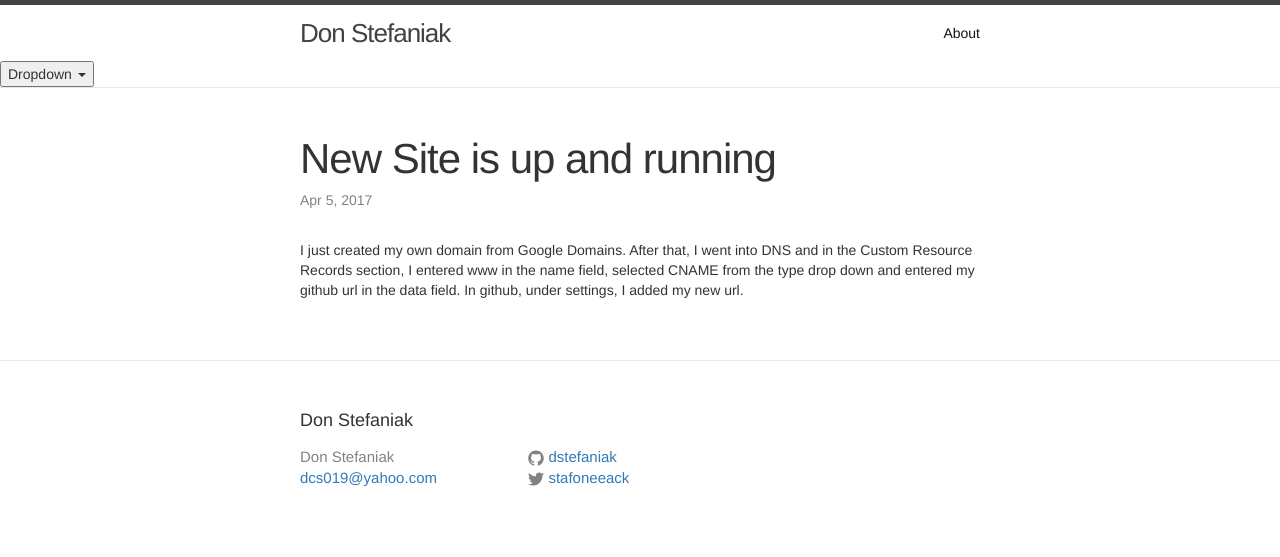
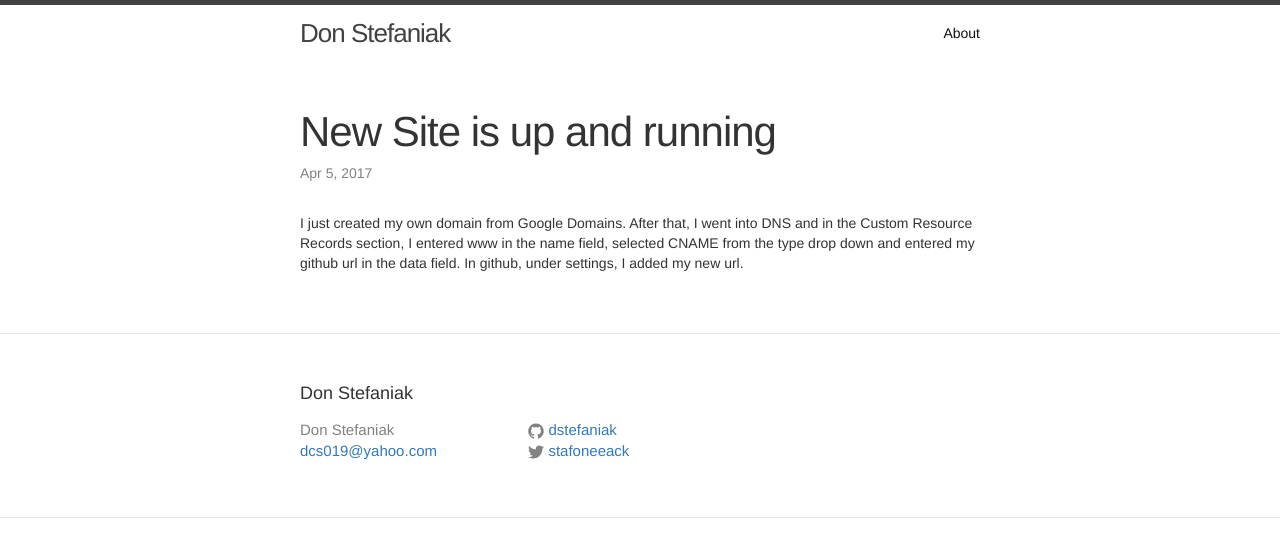
Before and after one commit to dstefaniak/lines-jekyll, a Jekyll site: the page built from _posts/2017-04-05-dns.markdown, in a window 1280 px wide. Shown: the top 557 px of the page. Built offline with Jekyll 4.4.1, drawn with Linux system fonts in a browser that asks for light colours.

Commit message:
removed dropdown

```diff
--- a/_includes/header.html
+++ b/_includes/header.html
@@ -23,16 +23,3 @@
     </nav>
 
   </div>
-
-
-    <div class="dropdown">
-    <button id="dLabel" type="button" data-toggle="dropdown" aria-haspopup="true" aria-expanded="false">
-      Dropdown
-      <span class="caret"></span>
-    </button>
-    <ul class="dropdown-menu" aria-labelledby="dLabel">
-      ...
-    </ul>
-  </div>
-
-</header>
```
